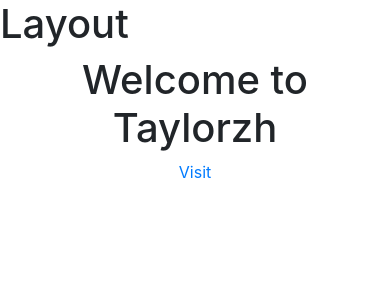
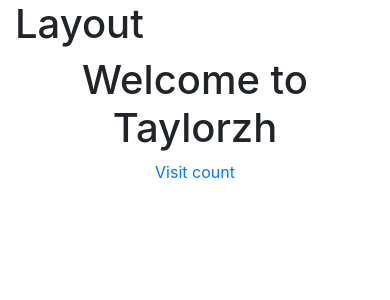
Before and after one commit to taylorzhangyx/taylorzh-Flask, a Flask app: page / in a window 390 px wide. Shown: the top 300 px of the page. Run offline with Flask 2, Linux system fonts and the light colour scheme; some libraries are stand-ins or nearby versions.

Commit message:
simple setup for 2 pages - index and visit count
Signed-off-by: YuxinZhang <taylorzhangyx@gmail.com>

```diff
--- a/application/routes.py
+++ b/application/routes.py
@@ -9,6 +9,7 @@ from flask import (
     flash,
     url_for,
 )
+import requests
 
 
 @app.route("/", methods=["GET"])
@@ -16,3 +17,10 @@ from flask import (
 @app.route("/home", methods=["GET"])
 def index():
     return render_template("index.html")
+
+
+@app.route("/count")
+def count():
+    res = requests.get("http://localhost:8080")
+    obj = json.loads(res.text)
+    return render_template("count.html", count=obj["count"])
--- a/application/templates/index.html
+++ b/application/templates/index.html
@@ -5,7 +5,7 @@
     <div class="col-md-12 text-center">
         <h1>Welcome to Taylorzh</h1>
 
-        <a href="{{url_for('index')}}">Visit</a>
+        <a href="{{url_for('count')}}">Visit count</a>
 
     </div>
 </div>
--- a/application/templates/layout.html
+++ b/application/templates/layout.html
@@ -8,8 +8,8 @@
 </head>
 
 <body>
-    <h1>Layout</h1>
     <div class="container">
+        <h1>Layout</h1>
 
         {% block content %}
         {% endblock %}
```
Also changed, not shown: application/templates/count.html (added, +12 -0 lines).
